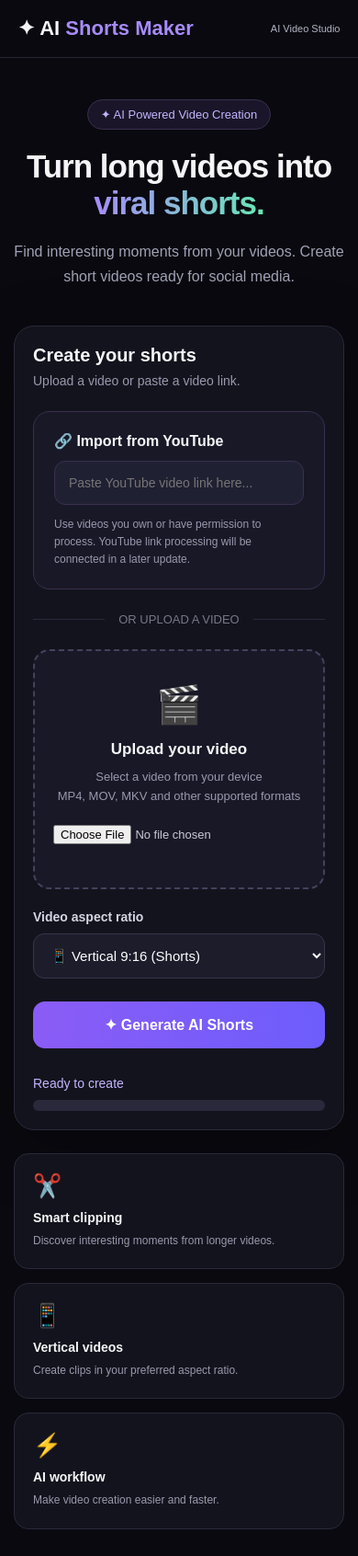
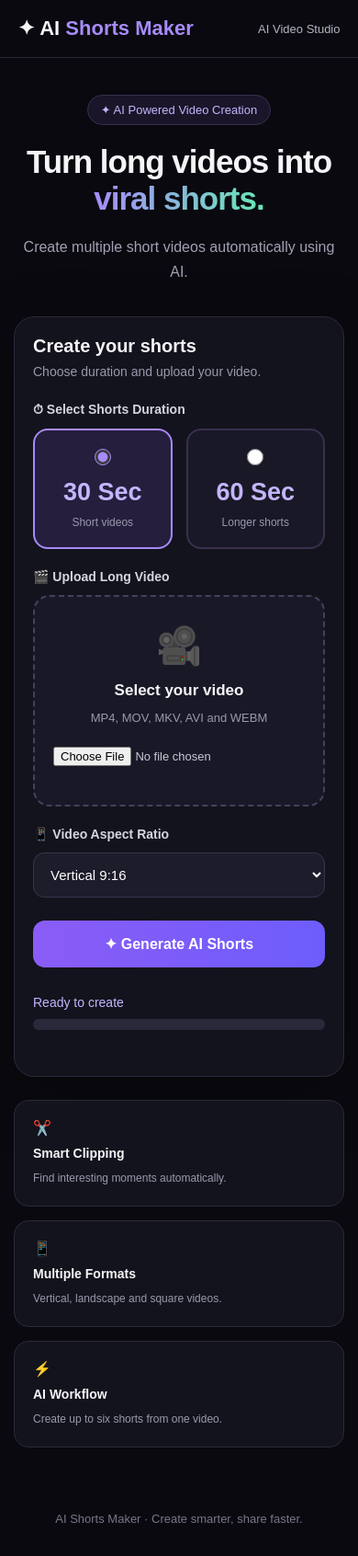
Before and after one commit to priyanshchaudhai/AI-SHORTS-MAKER, a plain HTML site: page static/index.html in a window 390 px wide. Shown: the top 1692 px of the page at 92% size. Drawn offline with Linux system fonts and the light colour scheme.

Commit message:
Update index.html

```diff
--- a/static/index.html
+++ b/static/index.html
@@ -7,311 +7,146 @@
 <title>AI Shorts Maker</title>
 
 <style>
-* {
-  box-sizing: border-box;
-  margin: 0;
-  padding: 0;
+*{box-sizing:border-box;margin:0;padding:0}
+
+body{
+ background:#09090f;color:#f5f5f7;
+ font-family:Arial,sans-serif;min-height:100vh
 }
 
-body {
-  background: #09090f;
-  color: #f5f5f7;
-  font-family: Arial, sans-serif;
-  min-height: 100vh;
+.navbar{
+ padding:20px 6%;border-bottom:1px solid #252535;
+ display:flex;justify-content:space-between;align-items:center
 }
 
-.navbar {
-  padding: 20px 6%;
-  border-bottom: 1px solid #252535;
-  display: flex;
-  justify-content: space-between;
-  align-items: center;
+.logo{font-size:22px;font-weight:bold}
+.logo span{color:#a78bfa}
+.nav-tag{color:#b4b4c5;font-size:13px}
+
+.main{max-width:900px;margin:45px auto;padding:20px}
+
+.hero{text-align:center;margin-bottom:35px}
+.badge{
+ display:inline-block;padding:8px 14px;
+ border:1px solid #39304f;background:#1b1529;
+ color:#c4b5fd;border-radius:30px;font-size:13px;
+ margin-bottom:20px
 }
 
-.logo {
-  font-size: 22px;
-  font-weight: bold;
+.hero h1{
+ font-size:clamp(35px,6vw,60px);
+ line-height:1.15;margin-bottom:18px;letter-spacing:-2px
 }
 
-.logo span {
-  color: #a78bfa;
+.gradient{
+ background:linear-gradient(90deg,#a78bfa,#67e8b5);
+ -webkit-background-clip:text;background-clip:text;color:transparent
 }
 
-.nav-tag {
-  color: #b4b4c5;
-  font-size: 13px;
+.hero p{color:#a1a1b5;line-height:1.7}
+
+.card{
+ background:#13131d;border:1px solid #29293b;
+ border-radius:22px;padding:30px;
+ box-shadow:0 20px 70px rgba(0,0,0,.25)
 }
 
-.main {
-  max-width: 900px;
-  margin: 55px auto;
-  padding: 20px;
+.card-title{font-size:20px;margin-bottom:8px}
+.card-desc{color:#9999ae;font-size:14px;margin-bottom:25px}
+
+.section-label{
+ display:block;margin:22px 0 12px;
+ color:#d5d5e2;font-size:14px;font-weight:bold
 }
 
-.hero {
-  text-align: center;
-  margin-bottom: 40px;
+.duration-grid{
+ display:grid;grid-template-columns:1fr 1fr;gap:15px
 }
 
-.badge {
-  display: inline-block;
-  padding: 8px 14px;
-  border: 1px solid #39304f;
-  background: #1b1529;
-  color: #c4b5fd;
-  border-radius: 30px;
-  font-size: 13px;
-  margin-bottom: 20px;
+.duration-option{
+ border:2px solid #39304f;background:#191827;
+ border-radius:16px;padding:20px;text-align:center;
+ cursor:pointer;transition:.2s
 }
 
-.hero h1 {
-  font-size: clamp(35px, 6vw, 60px);
-  line-height: 1.15;
-  margin-bottom: 18px;
-  letter-spacing: -2px;
+.duration-option:has(input:checked){
+ border-color:#a78bfa;background:#251e3c
 }
 
-.gradient {
-  background: linear-gradient(90deg, #a78bfa, #67e8b5);
-  -webkit-background-clip: text;
-  background-clip: text;
-  color: transparent;
+.duration-option input{
+ accent-color:#a78bfa;width:18px;height:18px
 }
 
-.hero p {
-  color: #a1a1b5;
-  font-size: 16px;
-  line-height: 1.7;
-  max-width: 600px;
-  margin: auto;
+.duration-option h3{
+ color:#c4b5fd;font-size:27px;margin:10px 0
 }
 
-.card {
-  background: #13131d;
-  border: 1px solid #29293b;
-  border-radius: 22px;
-  padding: 30px;
-  box-shadow: 0 20px 70px rgba(0,0,0,.25);
+.duration-option p{color:#9999ae;font-size:12px}
+
+.upload-box{
+ border:2px dashed #45415c;background:#191827;
+ border-radius:18px;padding:30px 20px;text-align:center
 }
 
-.card-title {
-  font-size: 20px;
-  margin-bottom: 8px;
+.upload-icon{font-size:40px;margin-bottom:15px}
+.upload-box h3{font-size:17px;margin-bottom:10px}
+.upload-box p{font-size:13px;color:#9999ae;line-height:1.6}
+
+input[type=file]{
+ display:block;width:100%;margin-top:20px;
+ color:#c9c9d8;font-size:13px
 }
 
-.card-desc {
-  color: #9999ae;
-  font-size: 14px;
-  margin-bottom: 25px;
+select{
+ width:100%;padding:14px;border:1px solid #36364a;
+ border-radius:12px;background:#1c1c2b;color:white;font-size:15px
 }
 
-.source-box {
-  border: 1px solid #39304f;
-  background: #191827;
-  border-radius: 18px;
-  padding: 22px;
-  margin-bottom: 25px;
+button{
+ width:100%;margin-top:25px;padding:16px;
+ border:none;border-radius:13px;
+ background:linear-gradient(90deg,#8b5cf6,#6d5dfc);
+ color:white;font-size:16px;font-weight:bold;cursor:pointer
 }
 
-.source-box h3 {
-  font-size: 16px;
-  margin-bottom: 12px;
+button:disabled{opacity:.5;cursor:not-allowed}
+
+#status{margin-top:20px;overflow-wrap:anywhere;line-height:1.7}
+
+#results{margin-top:30px}
+
+.progress-track{
+ background:#29293b;height:12px;border-radius:20px;
+ overflow:hidden;margin-top:10px
 }
 
-.youtube-input {
-  width: 100%;
-  padding: 15px;
-  background: #202033;
-  color: white;
-  border: 1px solid #39304f;
-  border-radius: 12px;
-  font-size: 14px;
-  outline: none;
+#progressBar{
+ width:0;height:100%;
+ background:linear-gradient(90deg,#8b5cf6,#67e8b5);
+ transition:width .3s
 }
 
-.youtube-input:focus {
-  border-color: #a78bfa;
+.feature-grid{
+ display:grid;grid-template-columns:repeat(3,1fr);
+ gap:15px;margin-top:25px
 }
 
-.source-note {
-  color: #9999ae;
-  font-size: 12px;
-  line-height: 1.6;
-  margin-top: 12px;
+.feature{
+ background:#13131d;border:1px solid #29293b;
+ border-radius:16px;padding:20px
 }
 
-.divider {
-  display: flex;
-  align-items: center;
-  gap: 15px;
-  color: #77778b;
-  font-size: 13px;
-  margin: 25px 0;
-}
+.feature h3{font-size:14px;margin:10px 0}
+.feature p{font-size:12px;color:#9999ae;line-height:1.6}
 
-.divider::before,
-.divider::after {
-  content: "";
-  flex: 1;
-  height: 1px;
-  background: #29293b;
-}
+.footer{text-align:center;color:#77778b;padding:30px;font-size:13px}
 
-.upload-box {
-  border: 2px dashed #45415c;
-  background: #191827;
-  border-radius: 18px;
-  padding: 35px 20px;
-  text-align: center;
-  transition: .2s;
-}
-
-.upload-box:hover {
-  border-color: #a78bfa;
-  background: #201d31;
-}
-
-.upload-icon {
-  font-size: 40px;
-  margin-bottom: 15px;
-}
-
-.upload-box h3 {
-  font-size: 17px;
-  margin-bottom: 10px;
-}
-
-.upload-box p {
-  font-size: 13px;
-  color: #9999ae;
-  line-height: 1.6;
-}
-
-input[type="file"] {
-  display: block;
-  width: 100%;
-  margin-top: 20px;
-  color: #c9c9d8;
-  font-size: 13px;
-}
-
-label {
-  display: block;
-  margin-top: 22px;
-  margin-bottom: 10px;
-  color: #d5d5e2;
-  font-size: 14px;
-  font-weight: bold;
-}
-
-select {
-  width: 100%;
-  padding: 14px;
-  border: 1px solid #36364a;
-  border-radius: 12px;
-  background: #1c1c2b;
-  color: white;
-  font-size: 15px;
-}
-
-button {
-  width: 100%;
-  margin-top: 25px;
-  padding: 16px;
-  border: none;
-  border-radius: 13px;
-  background: linear-gradient(90deg, #8b5cf6, #6d5dfc);
-  color: white;
-  font-size: 16px;
-  font-weight: bold;
-  cursor: pointer;
-  transition: .2s;
-}
-
-button:hover {
-  opacity: .9;
-  transform: translateY(-1px);
-}
-
-button:disabled {
-  opacity: .5;
-  cursor: not-allowed;
-}
-
-#status {
-  margin-top: 20px;
-  overflow-wrap: anywhere;
-  line-height: 1.7;
-}
-
-video {
-  width: 100%;
-  margin-top: 20px;
-  border-radius: 15px;
-}
-
-.features {
-  display: grid;
-  grid-template-columns: repeat(3, 1fr);
-  gap: 15px;
-  margin-top: 25px;
-}
-
-.feature {
-  background: #13131d;
-  border: 1px solid #29293b;
-  border-radius: 16px;
-  padding: 20px;
-}
-
-.feature-icon {
-  font-size: 25px;
-  margin-bottom: 12px;
-}
-
-.feature h3 {
-  font-size: 14px;
-  margin-bottom: 8px;
-}
-
-.feature p {
-  font-size: 12px;
-  color: #9999ae;
-  line-height: 1.6;
-}
-
-.footer {
-  text-align: center;
-  color: #77778b;
-  padding: 30px 10px;
-  font-size: 13px;
-}
-
-@media(max-width:600px) {
-  .main {
-    margin: 30px auto;
-    padding: 15px;
-  }
-
-  .card {
-    padding: 20px;
-  }
-
-  .features {
-    grid-template-columns: 1fr;
-  }
-
-  .hero h1 {
-    letter-spacing: -1px;
-  }
-
-  .navbar {
-    padding: 18px 5%;
-  }
-
-  .nav-tag {
-    font-size: 11px;
-  }
+@media(max-width:600px){
+ .main{margin:25px auto;padding:15px}
+ .card{padding:20px}
+ .feature-grid{grid-template-columns:1fr}
+ .navbar{padding:18px 5%}
+ .hero h1{letter-spacing:-1px}
 }
 </style>
 </head>
@@ -327,80 +162,56 @@ video {
 
 <section class="hero">
  <div class="badge">✦ AI Powered Video Creation</div>
-
-  <h1>
-    Turn long videos into<br>
-    <span class="gradient">viral shorts.</span>
-  </h1>
-
-  <p>
-    Find interesting moments from your videos.
-    Create short videos ready for social media.
-  </p>
+ <h1>Turn long videos into<br>
+ <span class="gradient">viral shorts.</span></h1>
+ <p>Create multiple short videos automatically using AI.</p>
 </section>
 
 <section class="card">
 
 <h2 class="card-title">Create your shorts</h2>
-
-  <p class="card-desc">
-    Upload a video or paste a video link.
-  </p>
+<p class="card-desc">Choose duration and upload your video.</p>
 
 <form id="uploadForm">
 
-    <!-- YouTube link section -->
-    <div class="source-box">
+<label class="section-label">⏱ Select Shorts Duration</label>
 
-      <h3>🔗 Import from YouTube</h3>
+<div class="duration-grid">
 
-      <input
-        type="url"
-        id="youtubeUrl"
-        class="youtube-input"
-        placeholder="Paste YouTube video link here..."
-      >
+<label class="duration-option">
+ <input type="radio" name="duration" value="30" checked>
+ <h3>30 Sec</h3>
+ <p>Short videos</p>
+</label>
 
-      <p class="source-note">
-        Use videos you own or have permission to process.
-        YouTube link processing will be connected in a later update.
-      </p>
+<label class="duration-option">
+ <input type="radio" name="duration" value="60">
+ <h3>60 Sec</h3>
+ <p>Longer shorts</p>
+</label>
 
 </div>
 
-    <div class="divider">OR UPLOAD A VIDEO</div>
+<label class="section-label" for="videoFile">🎬 Upload Long Video</label>
 
-    <!-- Video upload -->
 <div class="upload-box">
-
-      <div class="upload-icon">🎬</div>
-
-      <h3>Upload your video</h3>
-
-      <p>Select a video from your device</p>
-
-      <p>MP4, MOV, MKV and other supported formats</p>
-
-      <input
-        type="file"
-        id="videoFile"
-        accept="video/*"
-        required
-      >
-
+ <div class="upload-icon">🎥</div>
+ <h3>Select your video</h3>
+ <p>MP4, MOV, MKV, AVI and WEBM</p>
+ <input type="file" id="videoFile"
+ accept=".mp4,.mov,.mkv,.avi,.webm,video/*" required>
+ <p id="fileInfo"></p>
 </div>
 
-    <!-- Aspect ratio -->
-    <label for="format">Video aspect ratio</label>
+<label class="section-label" for="format">📱 Video Aspect Ratio</label>
 
 <select id="format">
-      <option value="9:16">📱 Vertical 9:16 (Shorts)</option>
-      <option value="16:9">🖥️ Landscape 16:9</option>
-      <option value="1:1">⬜ Square 1:1</option>
+ <option value="9:16">Vertical 9:16</option>
+ <option value="16:9">Landscape 16:9</option>
+ <option value="1:1">Square 1:1</option>
 </select>
 
-    <!-- Submit -->
-    <button type="submit">
+<button type="submit" id="generateBtn">
  ✦ Generate AI Shorts
 </button>
 
@@ -408,28 +219,33 @@ video {
 
 <div id="status"></div>
 
+<div id="progressArea" hidden>
+ <p id="progressText">Ready</p>
+ <div class="progress-track">
+  <div id="progressBar"></div>
+ </div>
+</div>
+
+<div id="results"></div>
+
 </section>
 
-<section class="features">
-
+<section class="feature-grid">
  <div class="feature">
-    <div class="feature-icon">✂️</div>
-    <h3>Smart clipping</h3>
-    <p>Discover interesting moments from longer videos.</p>
+  <div>✂️</div>
+  <h3>Smart Clipping</h3>
+  <p>Find interesting moments automatically.</p>
  </div>
-
  <div class="feature">
-    <div class="feature-icon">📱</div>
-    <h3>Vertical videos</h3>
-    <p>Create clips in your preferred aspect ratio.</p>
+  <div>📱</div>
+  <h3>Multiple Formats</h3>
+  <p>Vertical, landscape and square videos.</p>
  </div>
-
  <div class="feature">
-    <div class="feature-icon">⚡</div>
-    <h3>AI workflow</h3>
-    <p>Make video creation easier and faster.</p>
+  <div>⚡</div>
+  <h3>AI Workflow</h3>
+  <p>Create up to six shorts from one video.</p>
  </div>
-
 </section>
 
 </main>
@@ -438,7 +254,7 @@ video {
  AI Shorts Maker · Create smarter, share faster.
 </footer>
 
-<script src="/static/script.js?v=3"></script>
+<script src="/static/script.js?v=4"></script>
 
 </body>
 </html>
```
Lines whose indentation alone changed are shown as unchanged.
